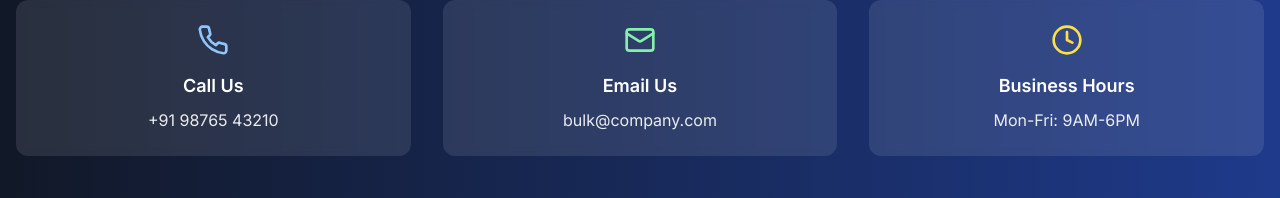
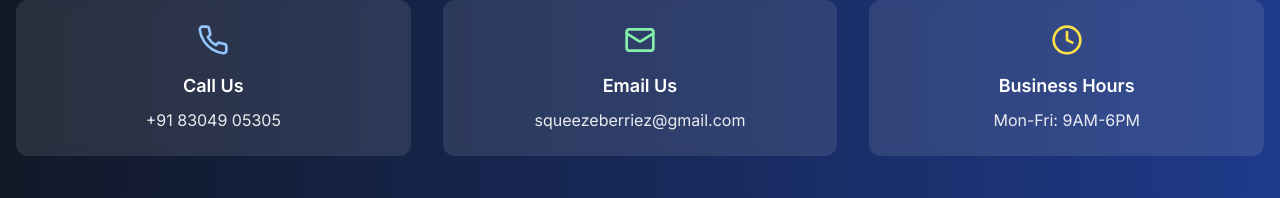
Before and after one commit to Adarsh-oo7/Berriez, a Next.js app: page /bulk-Order in a window 1280 px wide. Shown: the part 1441-1639 px from the top of the page. Built offline with nearby package versions, Linux system fonts and the light colour scheme.

Commit message:
updatinggh

```diff
--- a/app/bulk-Order/page.tsx
+++ b/app/bulk-Order/page.tsx
@@ -238,13 +238,13 @@ const BulkOrderPage = () => {
             <div className="text-center p-6 bg-white bg-opacity-10 rounded-xl backdrop-blur-sm hover:bg-opacity-20 transition-all duration-300">
               <Phone className="w-8 h-8 mx-auto mb-4 text-blue-300" />
               <h3 className="text-lg font-semibold mb-2">Call Us</h3>
-              <p className="opacity-90">+91 98765 43210</p>
+              <p className="opacity-90">+91 83049 05305</p>
             </div>
 
             <div className="text-center p-6 bg-white bg-opacity-10 rounded-xl backdrop-blur-sm hover:bg-opacity-20 transition-all duration-300">
               <Mail className="w-8 h-8 mx-auto mb-4 text-green-300" />
               <h3 className="text-lg font-semibold mb-2">Email Us</h3>
-              <p className="opacity-90">bulk@company.com</p>
+              <p className="opacity-90">squeezeberriez@gmail.com</p>
             </div>
 
             <div className="text-center p-6 bg-white bg-opacity-10 rounded-xl backdrop-blur-sm hover:bg-opacity-20 transition-all duration-300">
```
